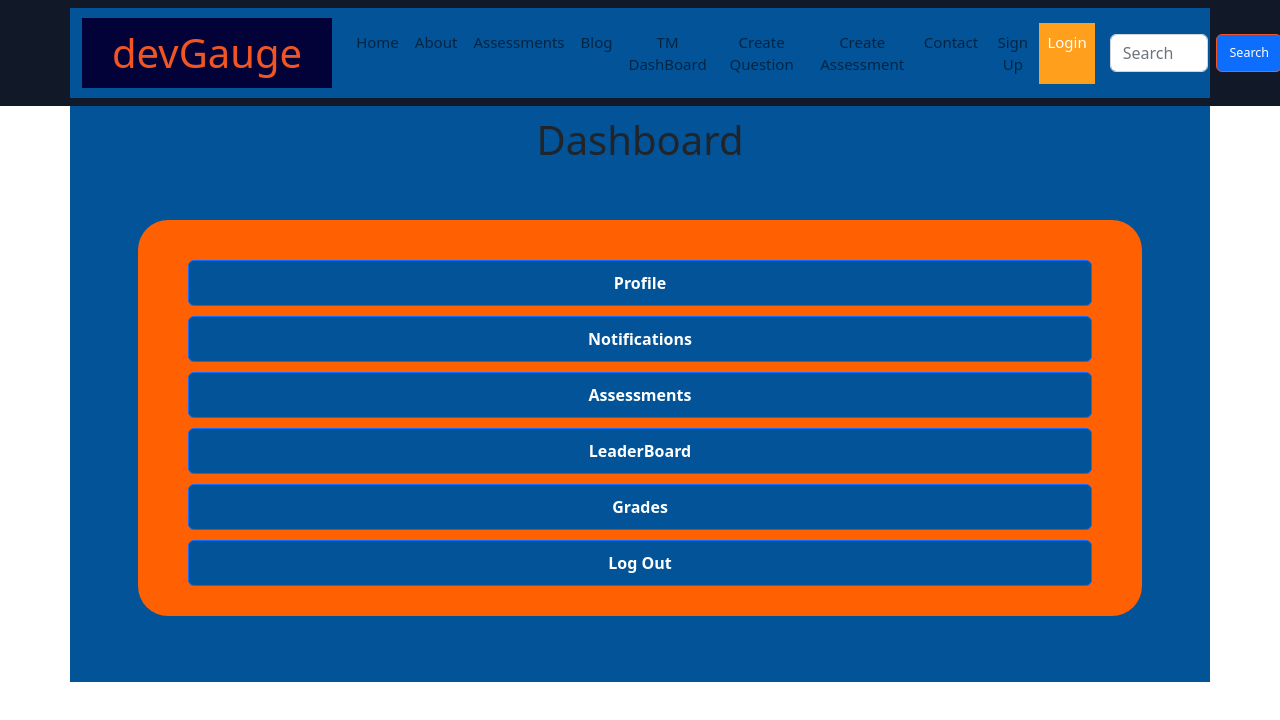
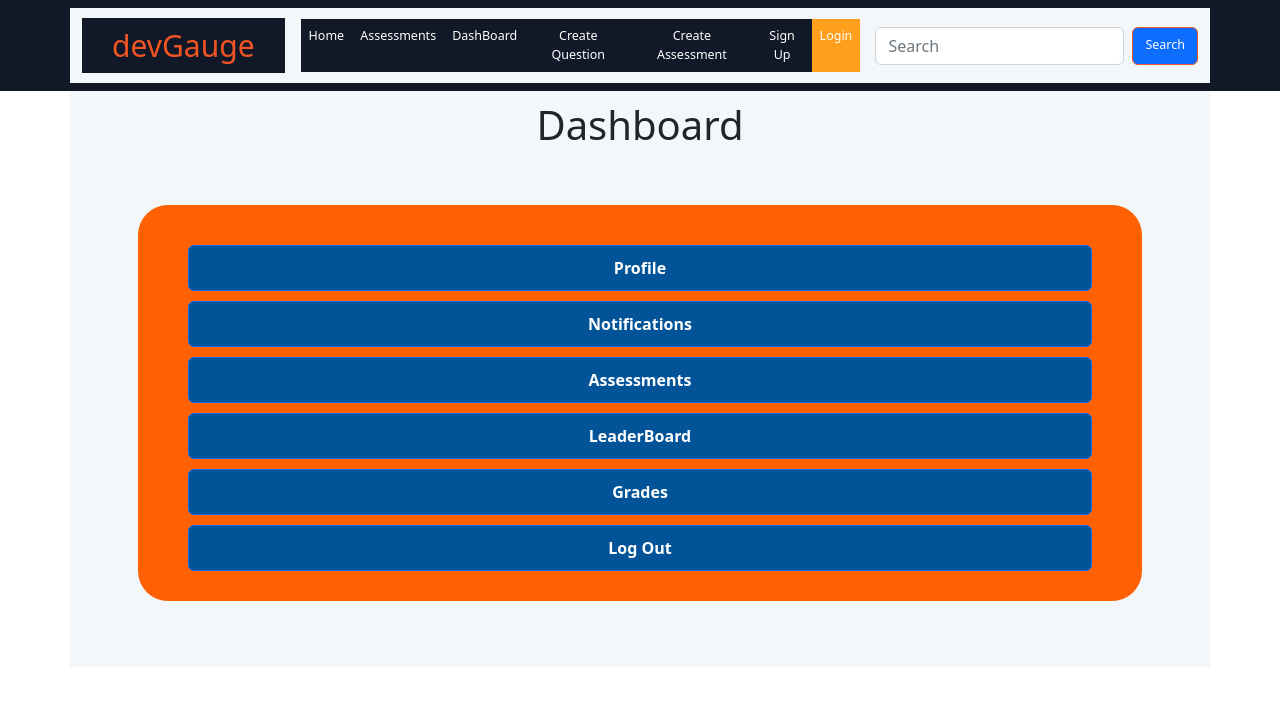
Before and after one commit to martwebber/devgauge, a React (Create React App) app in the folder frontend/: page /dashboard in a window 1280 px wide. Shown: the top 720 px of the page. Built offline with nearby package versions, Linux system fonts and the light colour scheme.

Commit message:
home page

```diff
--- a/frontend/src/App.js
+++ b/frontend/src/App.js
@@ -6,6 +6,9 @@ import { Assessments } from './pages/assessments';
 import { Dashboard } from './pages/dashboard';
 import { Login } from './pages/login/LoginForm';
 import { SignUp } from './pages/signup/signupform';
+import { HomePage } from './pages/home/home';
+
+
 
 function App() {
 
@@ -18,13 +21,15 @@ function App() {
       <Route path="about" ></Route>
       <Route path="assessments" element={<Assessments/>}></Route>
       <Route path="question" ></Route>
-      <Route path="tm" ></Route>
+      {/* <Route path="tm" ></Route> */}
       <Route path="assessment" ></Route>
       <Route path="blog" ></Route>
       <Route path="contacts" ></Route>
       <Route path="signup" element={<SignUp/>}></Route>
       <Route path="login" element={<Login/>}></Route>
       <Route path="dashboard" element={<Dashboard/>}></Route>
+      <Route path="home" element={<HomePage/>}></Route>
+
       </Routes>
     </div>
   );
--- a/frontend/src/components/navbar/NavBar.jsx
+++ b/frontend/src/components/navbar/NavBar.jsx
@@ -19,14 +19,14 @@ export const NavBar = () => {
             style={{ maxHeight: '100px' }}
             navbarScroll
           >
-        <Nav.Link as={Link} to="/">Home</Nav.Link>
-        <Nav.Link as={Link} to="/about">About</Nav.Link>
+        <Nav.Link as={Link} to="/home">Home</Nav.Link>
+        {/* <Nav.Link as={Link} to="/about">About</Nav.Link> */}
         <Nav.Link as={Link} to="/assessments">Assessments</Nav.Link>
-        <Nav.Link as={Link} to="/blog">Blog</Nav.Link>
-        <Nav.Link as={Link} to="/tm">TM DashBoard</Nav.Link>
+        {/* <Nav.Link as={Link} to="/blog">Blog</Nav.Link> */}
+        <Nav.Link as={Link} to="/tm">DashBoard</Nav.Link>
         <Nav.Link as={Link} to="/question">Create Question</Nav.Link>
         <Nav.Link as={Link} to="/assessment">Create Assessment</Nav.Link>
-        <Nav.Link as={Link} to="/contact">Contact</Nav.Link>
+        {/* <Nav.Link as={Link} to="/contact">Contact</Nav.Link> */}
         <Nav.Link as={Link} to="/signup">Sign Up</Nav.Link>
         <Nav.Link as={Link} to="/login"className='login-btn' >Login  </Nav.Link>
           </Nav>
@@ -42,5 +42,8 @@ export const NavBar = () => {
         </Navbar.Collapse>
     </Container>
   </Navbar>
+
+
+
   );
 }
--- a/frontend/src/components/navbar/navbar.css
+++ b/frontend/src/components/navbar/navbar.css
@@ -1,16 +1,17 @@
 .container{
-    background-color: #fff;
+    background-color: #111827;
 }
 .navbar{
     background-color: #111827;
     color: #ffff;
     font-size: 15px;
 }
-.nav-link {
-
+.container .nav-link {
+    font-size:smaller;
+    color: #ffff;
+    background-color: #111827;
 }
 .container .d-flex{
-    width: 200px;
     color: #F15524;
     border-color: #F15524;
 }
@@ -22,8 +23,9 @@
 }
 
 .container .main{
-    font-size: 40px;
+    font-size: 30px;
     color: #F15524;
+    background-color: #111827;
 }
 
 .container .me-automy-2my-lg-0{
--- a/frontend/src/pages/dashboard/TMCard.js
+++ b/frontend/src/pages/dashboard/TMCard.js
@@ -1,5 +1,7 @@
 import React from "react";
+// import { Route, Routes } from 'react-router-dom';
 import imagecard from "../images/imagecard.jpg"
+
 
 function TMCard({title, description}) {
   return (
--- a/frontend/src/pages/dashboard/index.jsx
+++ b/frontend/src/pages/dashboard/index.jsx
@@ -17,11 +17,11 @@ export const Dashboard = () => {
         <div className='side-menu'>
         <Button className='button-side' href="#">Profile</Button>
         <Button className='button-side' href="#">Notifications</Button>
-        <Button className='button-side' href="../assessments/CreateAssessmentForm.jsx">Assessments</Button>
+        <Button className='button-side' href="../assessments">Assessments</Button>
         <Button className='button-side' href="#">LeaderBoard</Button>
         <Button className='button-side' href="#">Grades</Button>
 
-        <Button className='button-side' href="#../login/login.jsx">Log Out</Button>
+        <Button className='button-side' href="#../login">Log Out</Button>
 
         </div>
     </div>
--- a/frontend/src/pages/home/home.css
+++ b/frontend/src/pages/home/home.css
@@ -0,0 +1,38 @@
+* {
+    /* margin: 10; */
+    /* box-sizing:border-box ; */
+}
+
+.container{
+    background-color: #F3F7FA;
+
+
+}
+
+.container .hero-img{
+    height: 100%;
+    width: 100%;
+    margin-left: 12px;
+
+}
+
+
+.student{
+    background-color:#025397 ;
+    color:#ffff ;
+    padding-bottom: 70px;
+    padding-top: 60px;
+}
+.tm{
+    background-color:#FF9F1B ;
+    color: #ffff;
+    padding-bottom: 70px;
+    padding-top: 60px;
+
+}
+
+.intro {
+    padding-top: 10%;
+
+    justify-content: left;
+}
--- a/frontend/src/pages/home/home.jsx
+++ b/frontend/src/pages/home/home.jsx
@@ -0,0 +1,67 @@
+import React from "react";
+import Container from 'react-bootstrap/Container';
+import Row from 'react-bootstrap/Row';
+import Col from 'react-bootstrap/Col';
+import Button from 'react-bootstrap/Button';
+import hero from "../images/hero.jpg";
+import './home.css';
+// import "../signup/signupform";
+
+//import { SignUp } from './pages/signup/signupform';
+
+export const HomePage = () => {
+    return (
+        <div className="h-main">
+            <Container>
+      <Row>
+        <Col sm={5} className="intro">
+            <h1>Matching developers with great companies.</h1><br />
+            <h5>We are the market-leading technical interview platform to identify and hire developers wherever they are.</h5><br /><br />
+            <Button href="../login">Continue Journey</Button>
+
+        </Col>
+        <Col sm={7}>
+        <img src={hero} alt="imagecard" className="hero-img" />
+
+
+        </Col>
+      </Row>
+      <Row>
+        <Col sm className="tm">
+            <h3>For Team Manager</h3>
+            <p>We are the market-leading technical interview platform to identify and hire developers wherever they are.</p>
+            <Button href="../signup">Start Hiring</Button>
+
+        </Col>
+        <Col sm className="student">
+            <h3>For Team Students</h3>
+            <p>Join over 18 million developers, practice coding skills, prepare for Interviews and get hired.</p>
+            <Button href="../signup">Get Hired</Button>
+
+        </Col>
+
+      </Row>
+    </Container>
+            <div className="container1">
+
+                <div className="h-one">
+
+
+                </div>
+                <div className="h-two">
+
+                </div>
+            </div>
+            <div className="container2">
+                <div className="h-three">
+
+                </div>
+                <div className="h-four">
+
+                </div>
+            </div>
+
+
+        </div>
+    )
+}
```
Also changed, not shown: frontend/src/pages/images/hero.jpg (added), frontend/src/pages/images/hero.png (added).
